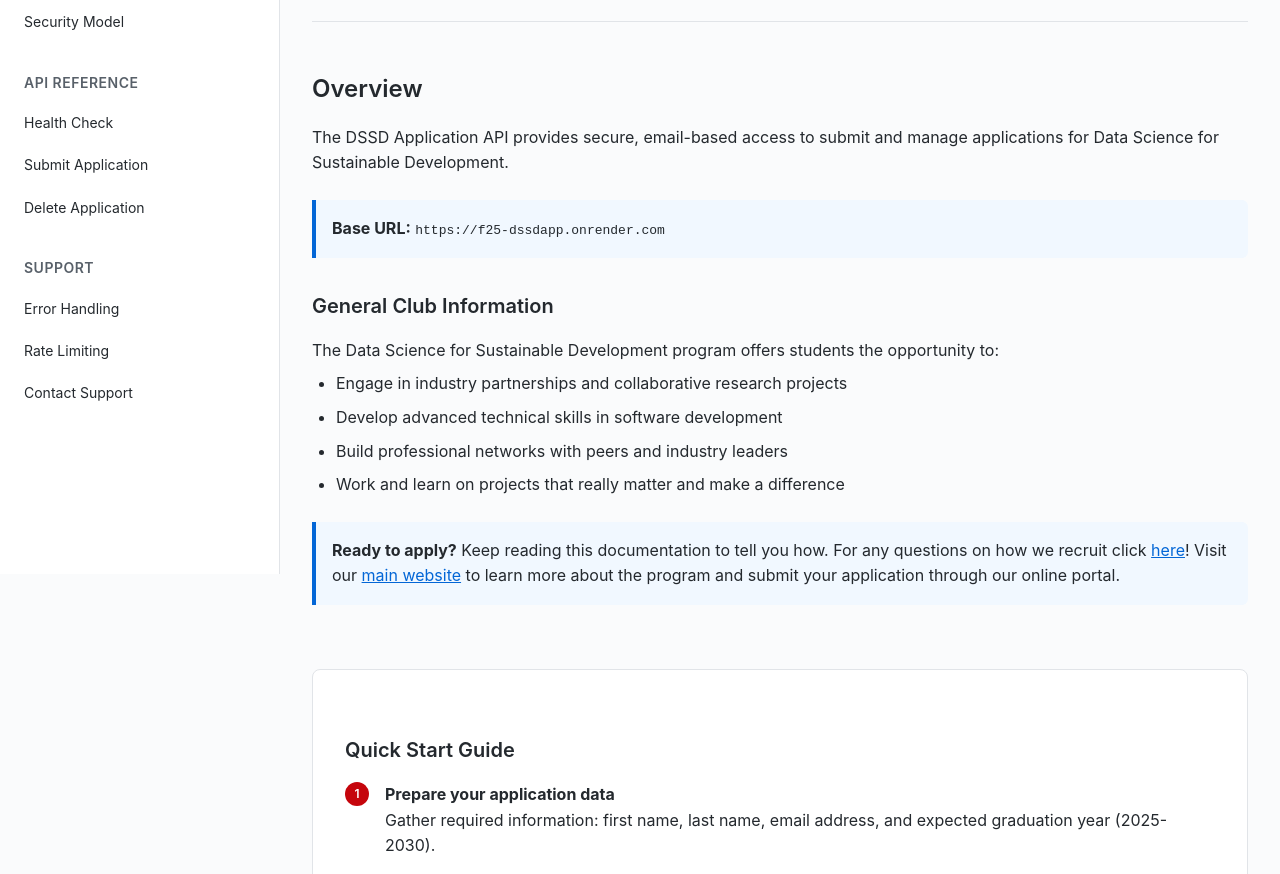
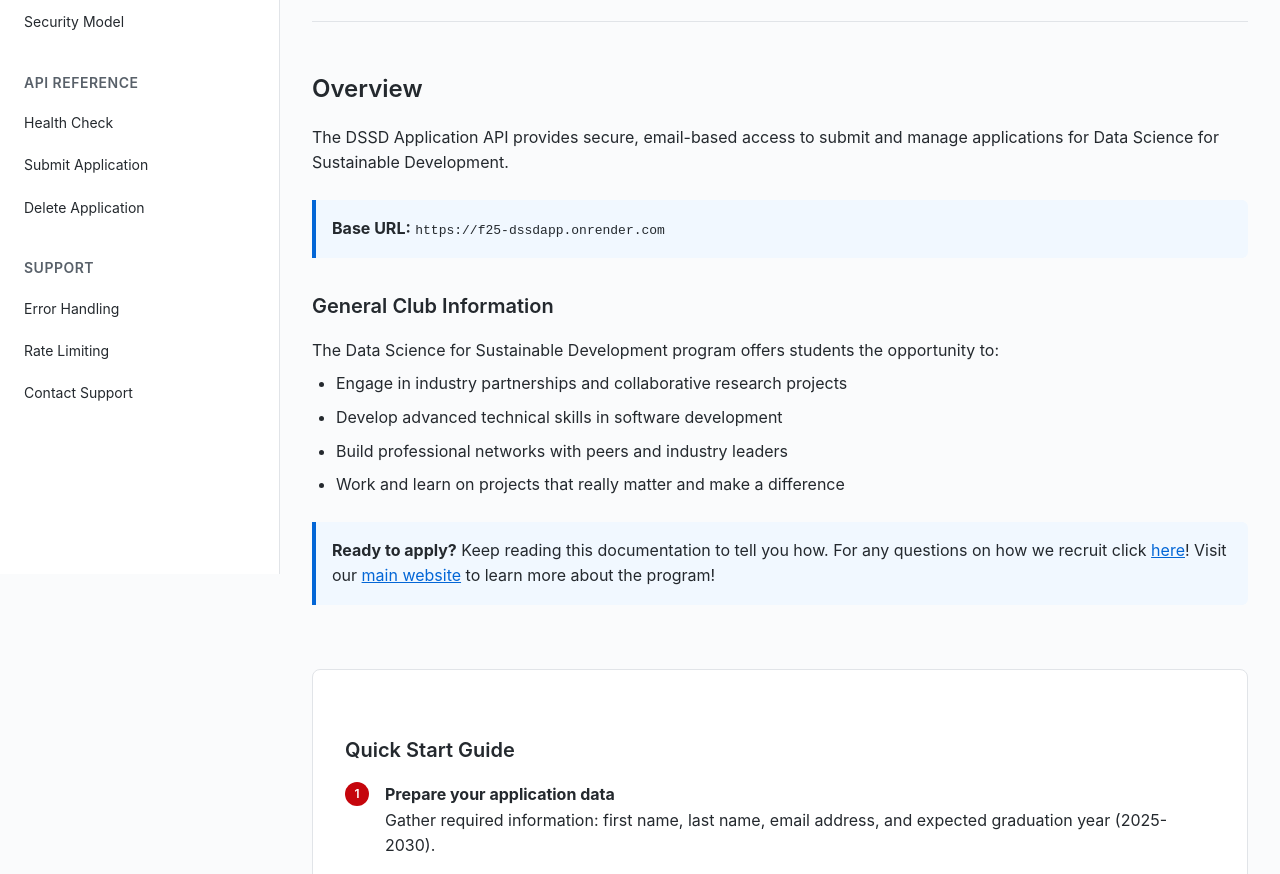
Before and after one commit to DSSD-Madison/f25_dssdapp, a website: page public/index.html in a window 1280 px wide. Shown: the part 226-1100 px from the top of the page. Drawn offline with Linux system fonts and the light colour scheme.

Commit message:
no online portal

```diff
--- a/public/index.html
+++ b/public/index.html
@@ -483,7 +483,7 @@
             </ul>
 
             <div class="info-box">
-                <strong>Ready to apply?</strong> Keep reading this documentation to tell you how. For any questions on how we recruit click <a href = "https://docs.google.com/document/d/1PlrcmK62e-TASXnHERqlugYdU4CzLLkxe3itrBO6AZ4/" target = "_blank" style="color: #0366d6;">here</a>! Visit our <a href="https://madison.dssdglobal.org/" target="_blank" style="color: #0366d6;">main website</a> to learn more about the program and submit your application through our online portal.
+                <strong>Ready to apply?</strong> Keep reading this documentation to tell you how. For any questions on how we recruit click <a href = "https://docs.google.com/document/d/1PlrcmK62e-TASXnHERqlugYdU4CzLLkxe3itrBO6AZ4/" target = "_blank" style="color: #0366d6;">here</a>! Visit our <a href="https://madison.dssdglobal.org/" target="_blank" style="color: #0366d6;">main website</a> to learn more about the program!
             </div>
         </section>
 
```
